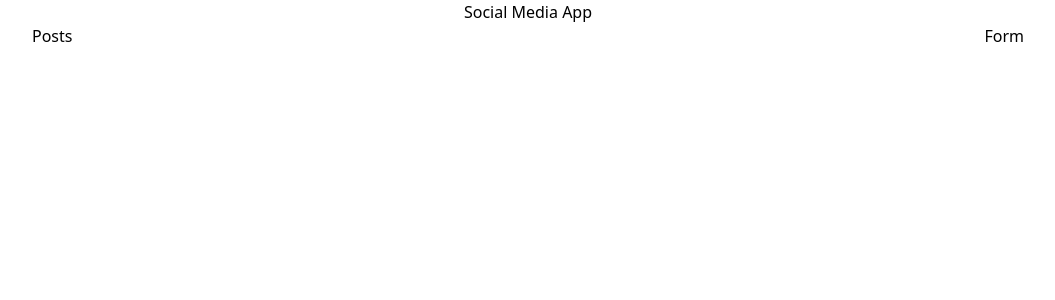
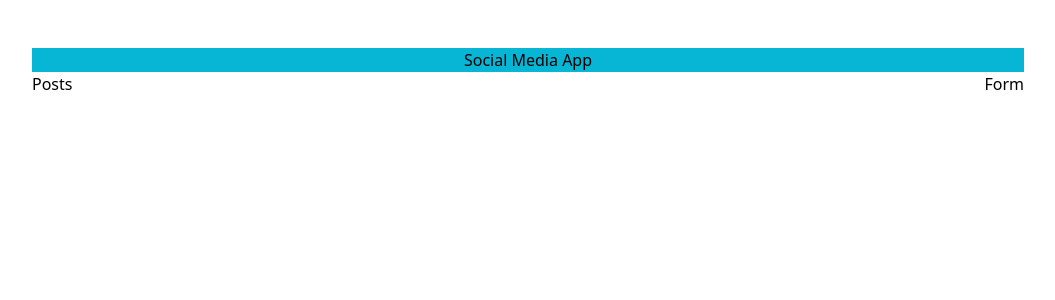
Before and after one commit to megapolisboy/social-media-app-frontend, a React (Create React App) app: page / in a window 1280 px wide. Shown: the top 300 px of the page, without its empty margins (112-1167 px from the left). Built offline with nearby package versions, Linux system fonts and the light colour scheme.

Commit message:
layout edited

```diff
--- /dev/null
+++ b/src/App.css
@@ -0,0 +1,9 @@
+html {
+  width: 100%;
+  height: 100%;
+}
+
+body {
+  width: 100%;
+  height: 100%;
+}
--- a/src/App.tsx
+++ b/src/App.tsx
@@ -1,4 +1,5 @@
 import MainPage from "./pages/MainPage";
+import "./App.css";
 
 function App() {
   return (
--- a/src/pages/MainPage.tsx
+++ b/src/pages/MainPage.tsx
@@ -3,9 +3,9 @@ import Posts from "../components/Posts";
 
 const MainPage = () => {
   return (
-    <div className="flex flex-col items-center mx-36">
-      <div className="w-100 flex-grow">Social Media App</div>
-      <div className="flex w-full flex-row justify-between">
+    <div className="flex flex-col items-center mx-36 my-12">
+      <div className="bg-cyan-500 w-full text-center">Social Media App</div>
+      <div className="flex-1 flex w-full flex-row justify-between">
         <Posts />
         <Form />
       </div>
```
